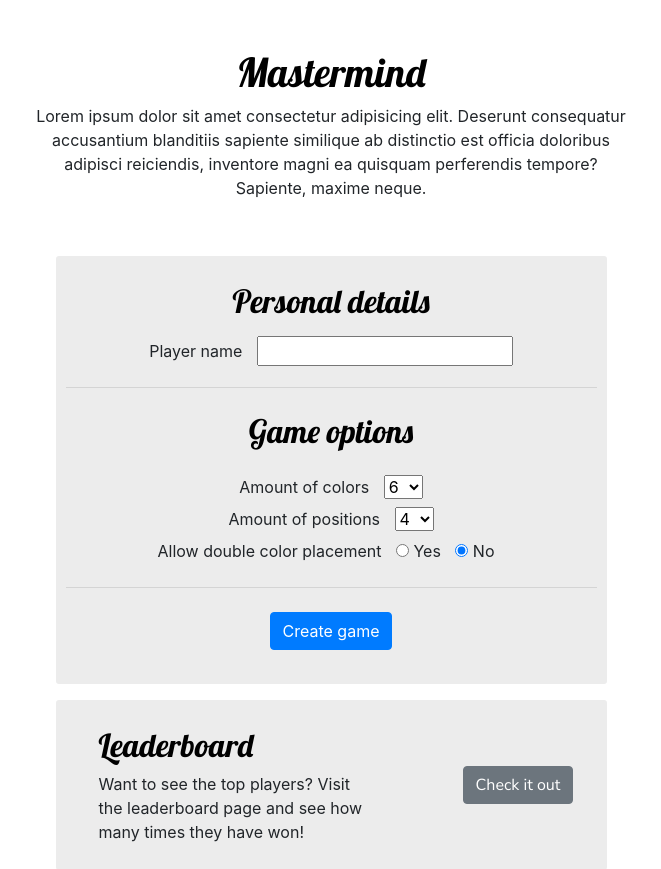
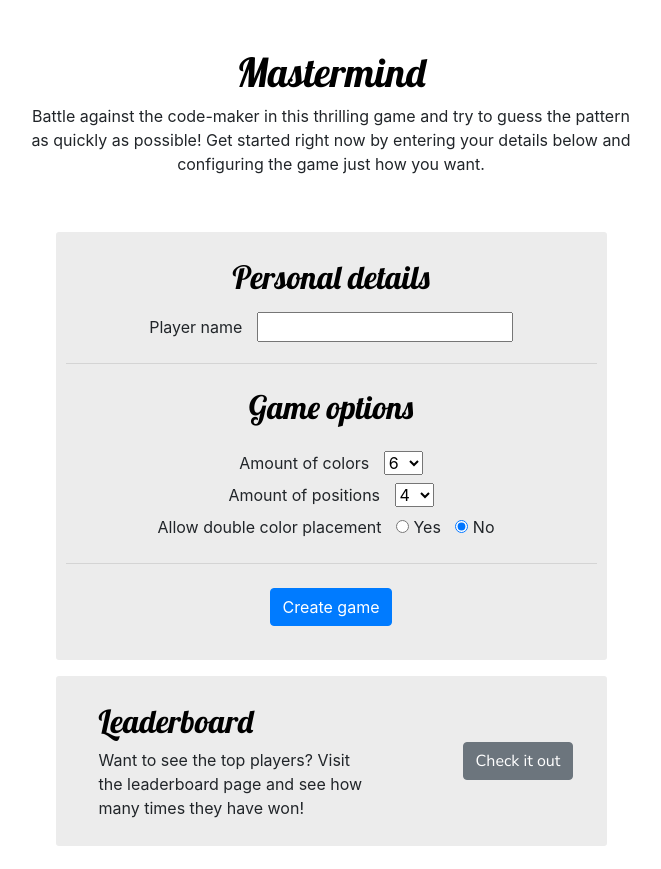
Before and after one commit to tjeufoolen/FLASK_Mastermind, a Flask app: page / in a window 1280 px wide. Shown: the top 869 px of the page, without its empty margins (309-970 px from the left). After the commit the page ends 846 px from the top, so only its background shows below. Run offline with Flask 2, Linux system fonts and the light colour scheme; parts of the project's set-up code (start-up, migrations or seed data) failed here and were passed over; some libraries are stand-ins or nearby versions.

Commit message:
updated text

```diff
--- a/templates/index.html
+++ b/templates/index.html
@@ -4,9 +4,8 @@
 {% block header %}
     <div class="container text-center py-5">
         <a href="/" class="h1">Mastermind</a>
-        <p class="py-2">Lorem ipsum dolor sit amet consectetur adipisicing elit. Deserunt consequatur accusantium
-            blanditiis sapiente similique ab distinctio est officia doloribus adipisci reiciendis, inventore magni ea
-            quisquam perferendis tempore? Sapiente, maxime neque.</p>
+        <p class="py-2">Battle against the code-maker in this thrilling game and try to guess the pattern as quickly as possible!
+        Get started right now by entering your details below and configuring the game just how you want. </p>
     </div>
 {% endblock %}
 
```
